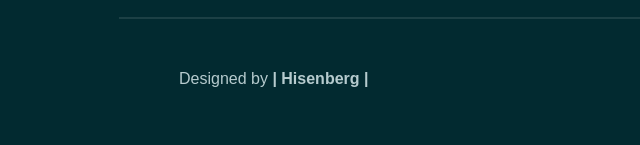
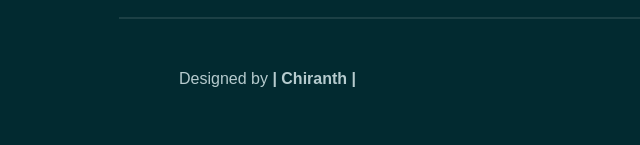
Before and after one commit to Chiranth-P/Hisenberg, a plain HTML site: page index.html in a window 1280 px wide. Shown: the part 3181-3326 px from the top of the page, 121-761 px from the left. Drawn offline with Linux system fonts and the light colour scheme; a web font is replaced by a local one.

Commit message:
Update index.html

```diff
--- a/index.html
+++ b/index.html
@@ -272,7 +272,7 @@
           <div class="row gy-4 justify-content-between">
             <div class="col-auto">
               <p class="mb-0">
-                Designed by <a href="#" class="fw-bold">| Hisenberg |</a>
+                Designed by <a href="#" class="fw-bold">| Chiranth |</a>
               </p>
             </div>
             <div class="col-auto">
```
